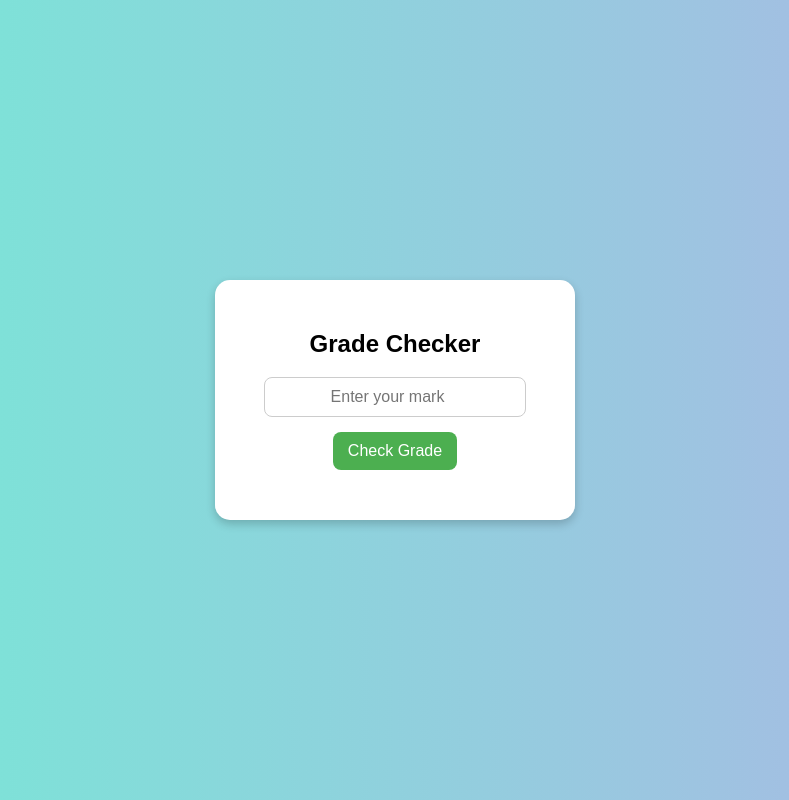
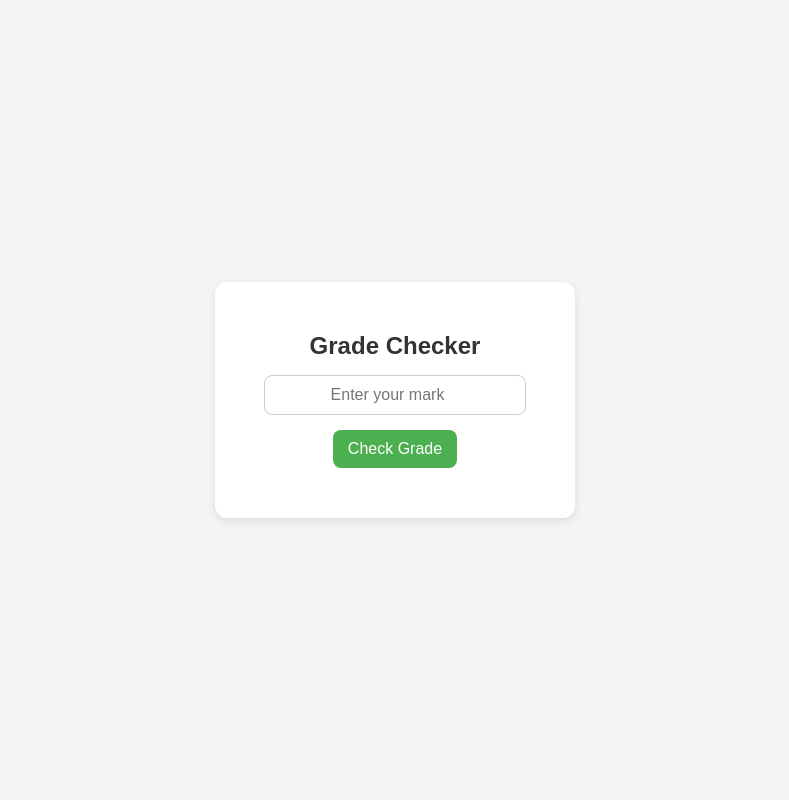
Before and after one commit to 6manusigei3/Grade-validator, a plain HTML site: page index.html in a window 1280 px wide. Shown: the whole page, without its empty margins (245-1034 px from the left). Drawn offline with Linux system fonts and the light colour scheme.

Commit message:
Update index.html

```diff
--- a/index.html
+++ b/index.html
@@ -7,7 +7,7 @@
   <style>
     body {
       font-family: Arial, sans-serif;
-      background: linear-gradient(to right, #74ebd5, #ACB6E5);
+      background-color: #f4f4f4; /* Simple light gray background */
       display: flex;
       flex-direction: column;
       align-items: center;
@@ -19,10 +19,15 @@
     .container {
       background-color: white;
       padding: 30px;
-      border-radius: 15px;
-      box-shadow: 0 4px 10px rgba(0,0,0,0.2);
+      border-radius: 12px;
+      box-shadow: 0 3px 8px rgba(0, 0, 0, 0.1);
       text-align: center;
       width: 300px;
+    }
+
+    h2 {
+      margin-bottom: 15px;
+      color: #333;
     }
 
     input {
```
